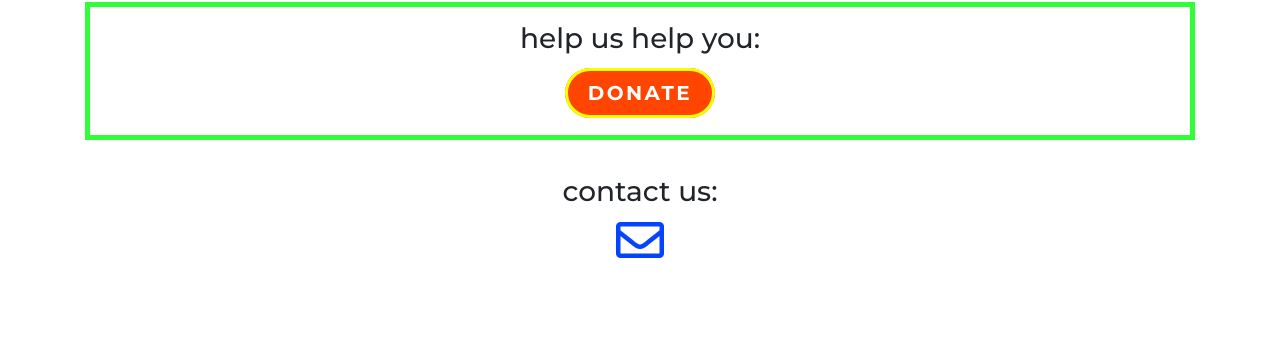
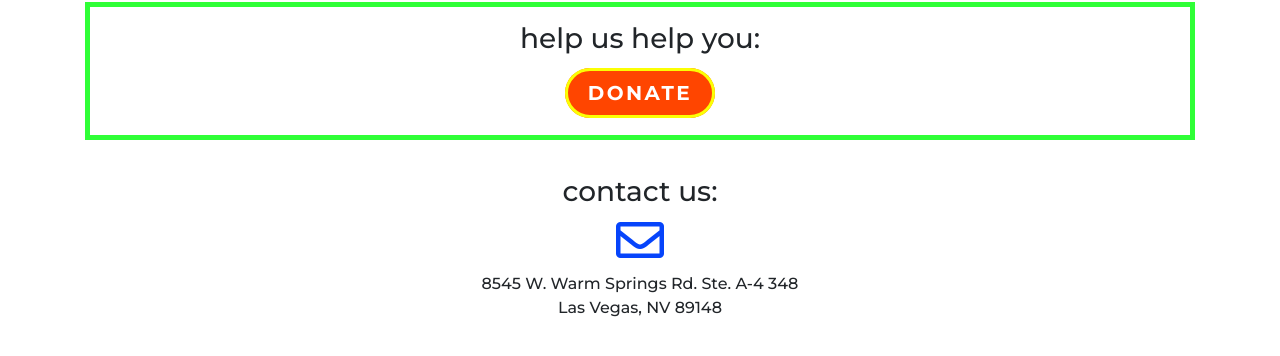
Before and after one commit to melanierosson/mpowheard-temp, a website: page index.html in a window 1280 px wide. Shown: the part 416-772 px from the top of the page. Drawn offline with Linux system fonts and the light colour scheme.

Commit message:
added mailing address

```diff
--- a/index.html
+++ b/index.html
@@ -69,9 +69,11 @@
           <p>
             <a href="mailto:ourteam@mpowheard.com">
               <i class="far fa-envelope" alt="contact us via email"></i>
-              <!-- <br/> -->
-              <!-- email -->
             </a>
+          </p>
+          <p class="address">
+            8545 W. Warm Springs Rd. Ste. A-4 348<br/>
+            Las Vegas, NV 89148
           </p>
         </div>
 
--- a/styles.css
+++ b/styles.css
@@ -1,5 +1,6 @@
 body {
     font-family: 'Montserrat', sans-serif;
+    margin-left:0;
 }
 h1 {
     margin-top:4vh;
@@ -62,6 +63,7 @@ div.donate p {
 
 div.donate {
     margin-top:1.25rem;
+    margin-left:0rem;
     padding:0.938rem;
     display:flex;
     flex-direction:column;
@@ -117,3 +119,7 @@ div.contact p a:hover {
 div.contact p a i {
     font-size:3rem;
 }
+div.contact p.address {
+    margin-top:-0.75rem;
+    font-size:1rem;
+}
```
